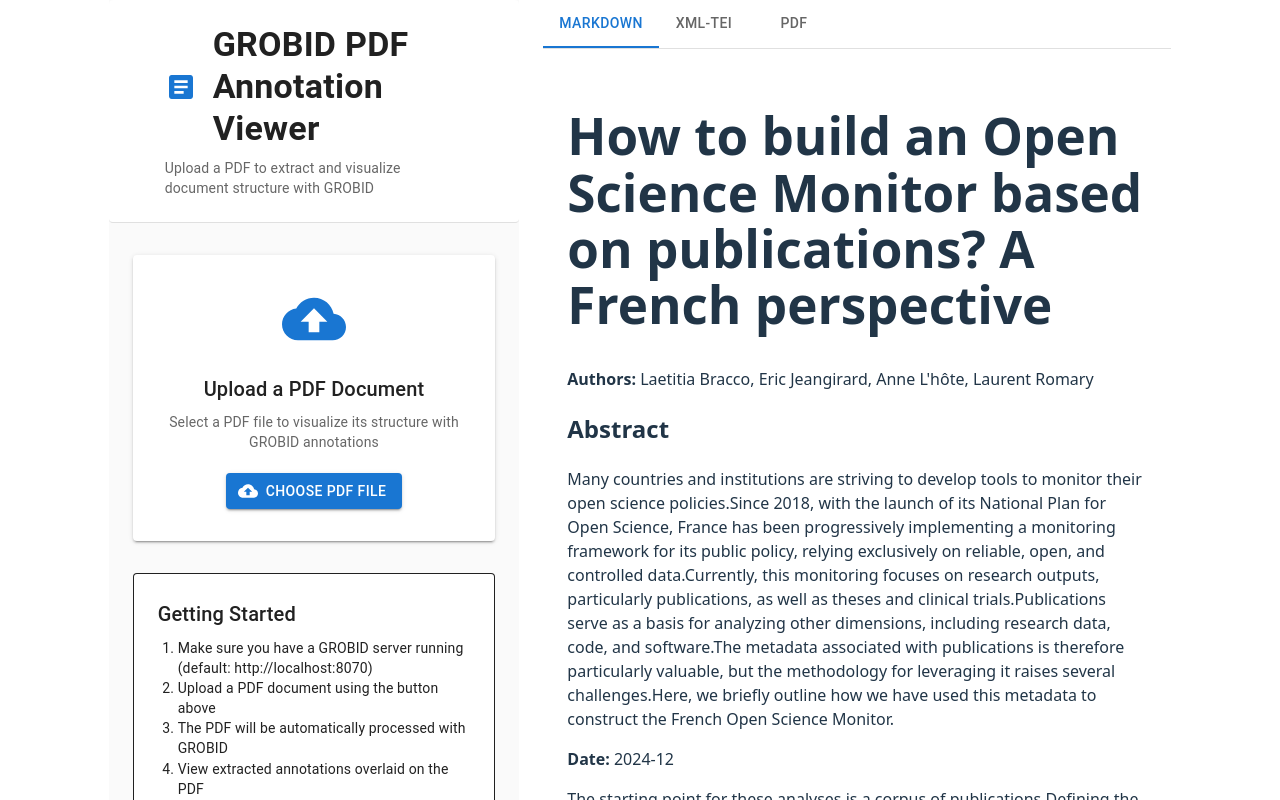
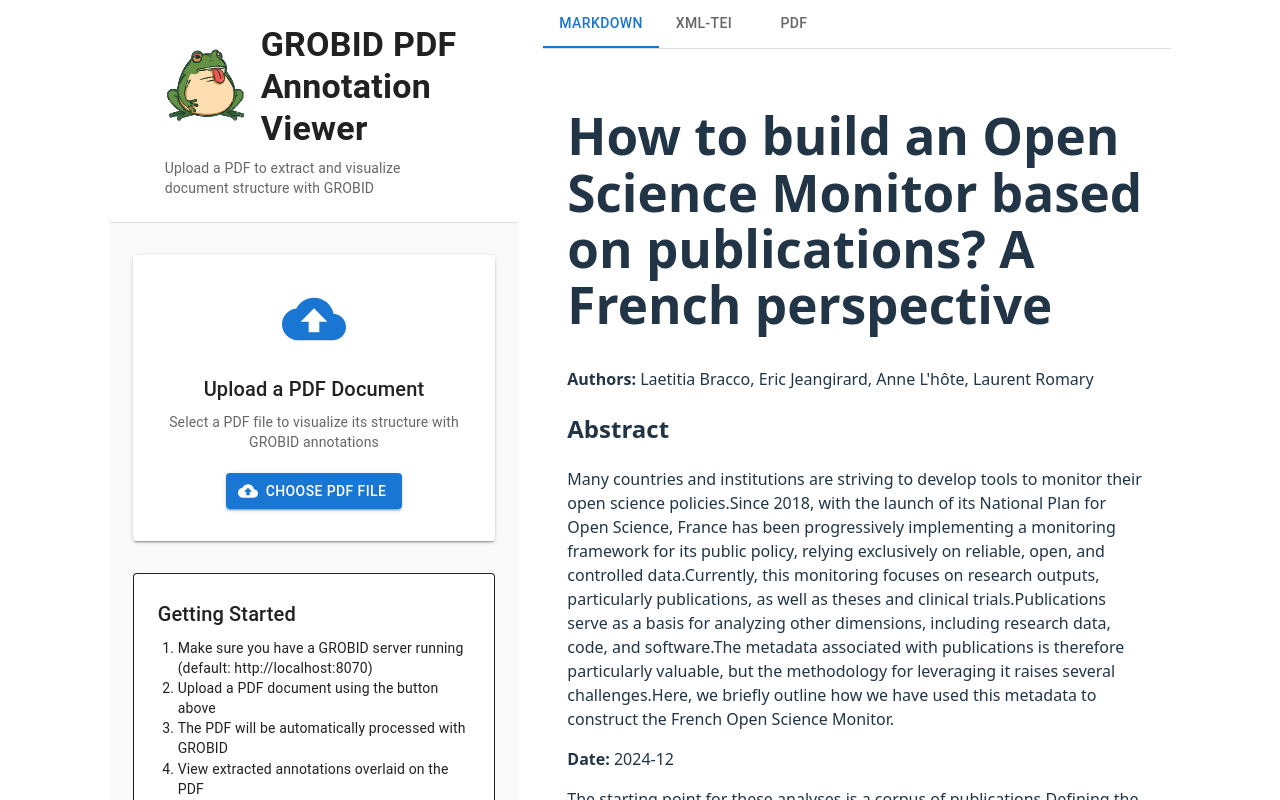
Before and after one commit to dataesr/grobid-ui, a React (Vite) app: page / in a window 1280 px wide. Shown: the top 800 px of the page. Built offline with nearby package versions, Linux system fonts and the light colour scheme.

Commit message:
feat(logo): Display logo

```diff
--- a/src/App.tsx
+++ b/src/App.tsx
@@ -1,4 +1,4 @@
-import { Article, CloudUpload } from '@mui/icons-material';
+import { CloudUpload } from '@mui/icons-material';
 import {
   Alert,
   Box,
@@ -150,7 +150,9 @@
           >
             <Container maxWidth="xl">
               <Box sx={{ display: 'flex', alignItems: 'center', gap: 2 }}>
-                <Article sx={{ fontSize: 32, color: 'primary.main' }} />
+                {/* <Article sx={{ fontSize: 32, color: 'primary.main' }} /> */}
+                  {/* Logo is an actual React component */}
+                <img src='../grobid.svg' style={{ height: '80px', width: '80px' }} />
                 <Typography variant="h4" fontWeight={700}>
                   GROBID PDF Annotation Viewer
                 </Typography>
```
